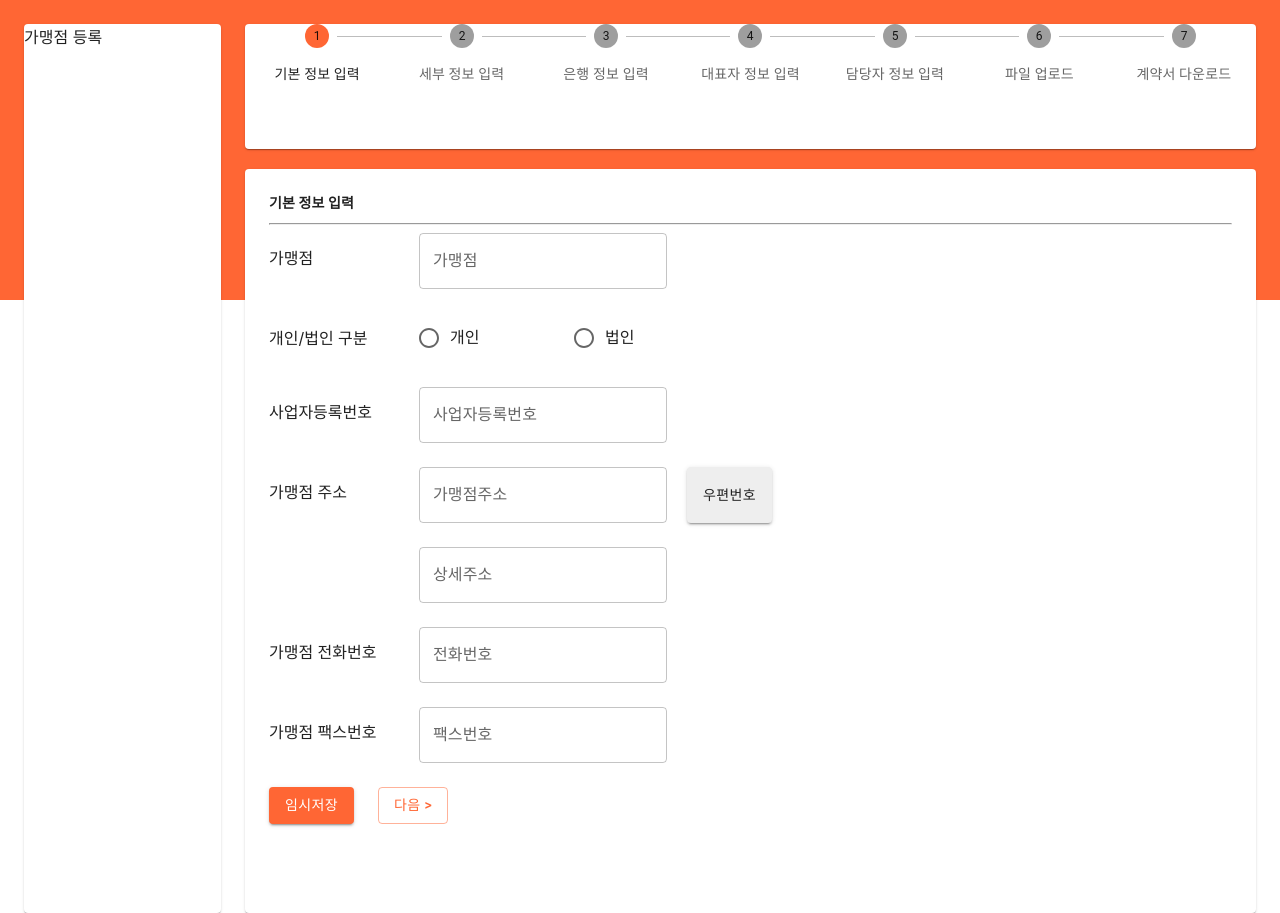
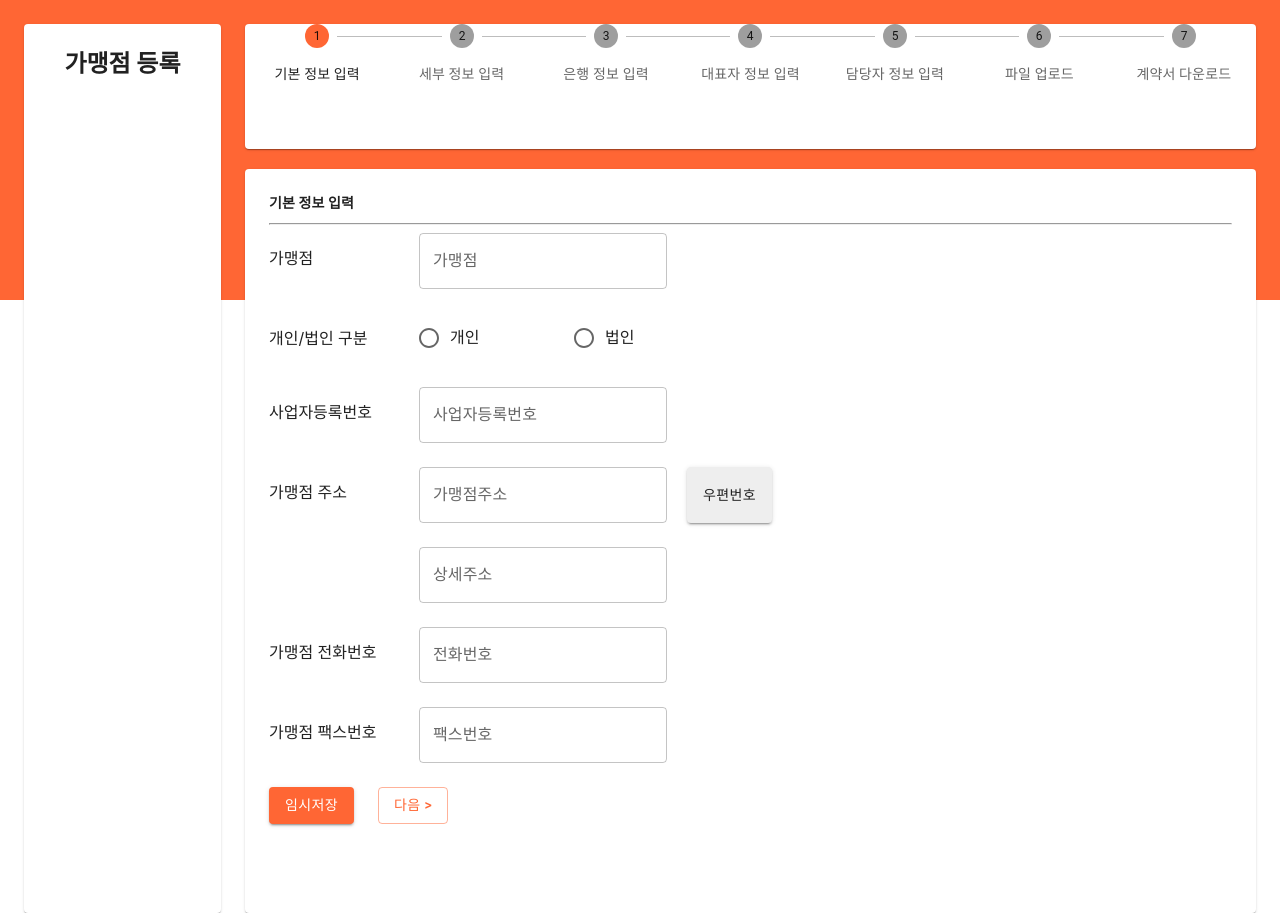
Before and after one commit to tamoimi/ozic-step, a React (Create React App) app: page / in a window 1280 px wide. Built offline with nearby package versions, Linux system fonts and the light colour scheme.

Commit message:
Style: 텍스트 스타일 수정

```diff
--- a/src/components/Navigation.jsx
+++ b/src/components/Navigation.jsx
@@ -8,9 +8,10 @@ export const Navigation = () => {
         sx={{
           width: 240,
           height: 889,
+          textAlign: "center"
         }}
       >
-        가맹점 등록
+        <h2>가맹점 등록</h2>
       </Paper>
     </>
   );
```
